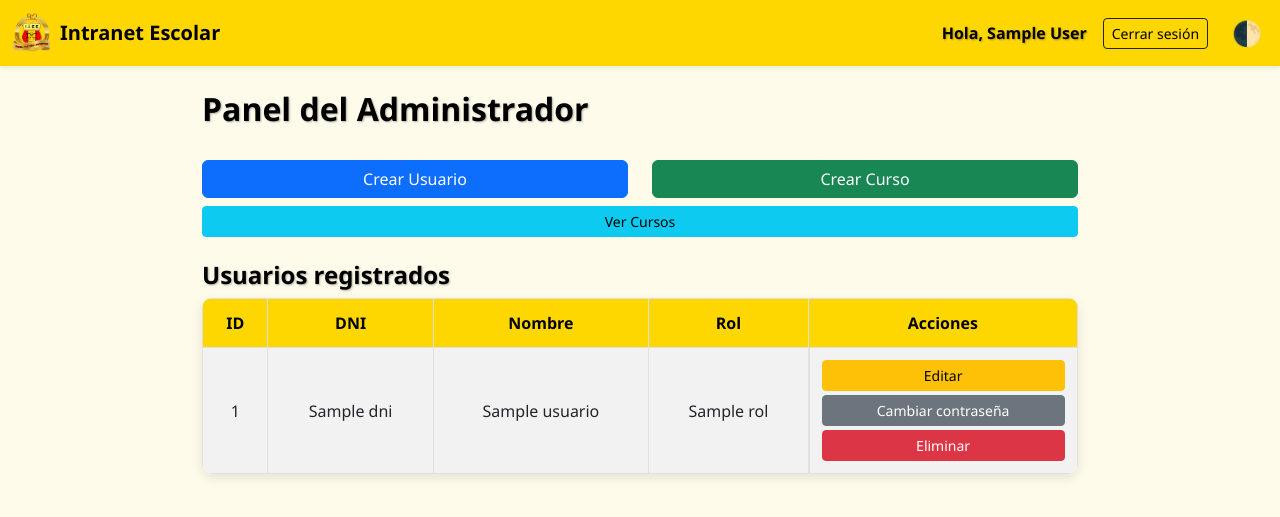
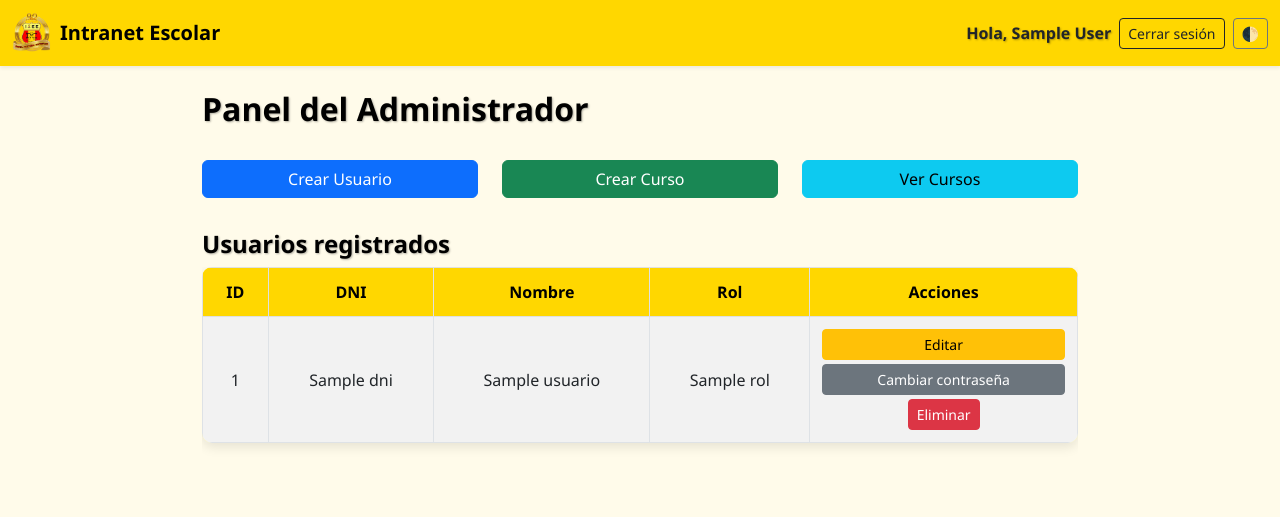
Before and after one commit to NielCM0/DAC, a Flask app: page /admin in a window 1280 px wide. Shown: the top 517 px of the page. Run offline with Flask 3, Linux system fonts and the light colour scheme; the visitor is signed in with stand-in values (Sample User, id 1); a database or web service that is not in the repository returns one stand-in record (values such as "Sample title"); some libraries are stand-ins or nearby versions.

Commit message:
para celulares

```diff
--- a/static/css/estilos.css
+++ b/static/css/estilos.css
@@ -171,3 +171,31 @@ select.form-select {
     0% { opacity: 0; transform: translateY(20px); }
     100% { opacity: 1; transform: translateY(0); }
 }
+
+/* Ajustes para dispositivos pequeños */
+@media (max-width: 768px) {
+    h1, h2, h3, h4, h5 {
+        font-size: 1.25rem;
+    }
+
+    .card, .btn, input, select, textarea {
+        font-size: 0.95rem;
+    }
+
+    .table-responsive {
+        overflow-x: auto;
+    }
+
+    .navbar-brand strong {
+        font-size: 1rem;
+    }
+
+    .form-control, .form-select {
+        width: 100%;
+    }
+
+    .toggle-mode {
+        font-size: 1rem;
+        padding: 0.3rem 0.6rem;
+    }
+}
--- a/templates/admin_panel.html
+++ b/templates/admin_panel.html
@@ -3,24 +3,26 @@
 {% block title %}Panel Administrador{% endblock %}
 
 {% block content %}
-<div class="d-flex justify-content-between align-items-center mb-4">
-    <h2>Panel del Administrador</h2>
+<div class="d-flex justify-content-between align-items-center mb-4 flex-wrap">
+    <h2 class="mb-2">Panel del Administrador</h2>
 </div>
 
 <div class="row mb-4">
-    <div class="col-md-6">
-        <a href="/crear_usuario" class="btn btn-primary w-100 mb-2">Crear Usuario</a>
+    <div class="col-md-4 col-sm-12 mb-2">
+        <a href="/crear_usuario" class="btn btn-primary w-100">Crear Usuario</a>
     </div>
-    <div class="col-md-6">
-        <a href="/crear_curso" class="btn btn-success w-100 mb-2">Crear Curso</a>
+    <div class="col-md-4 col-sm-12 mb-2">
+        <a href="/crear_curso" class="btn btn-success w-100">Crear Curso</a>
     </div>
-    <div >
-        <a href="/ver_cursos" class="btn btn-info btn-sm w-100">Ver Cursos</a>
+    <div class="col-md-4 col-sm-12 mb-2">
+        <a href="/ver_cursos" class="btn btn-info w-100">Ver Cursos</a>
     </div>
 </div>
 
-<h4>Usuarios registrados</h4>
-<table class="table table-bordered table-striped">
+<h4 class="mt-4">Usuarios registrados</h4>
+
+<div class="table-responsive">
+    <table class="table table-bordered table-striped align-middle">
         <thead class="table-light">
             <tr>
                 <th>ID</th>
@@ -37,15 +39,18 @@
                 <td>{{ u.dni }}</td>
                 <td>{{ u.nombre }}</td>
                 <td>{{ u.rol }}</td>
-            <td class="d-flex flex-column gap-1">
-                <a href="/editar_usuario/{{ u.id }}" class="btn btn-sm btn-warning w-100">Editar</a>
-                <a href="/cambiar_contraseña/{{ u.id }}" class="btn btn-sm btn-secondary w-100">Cambiar contraseña</a>
+                <td>
+                    <div class="d-grid gap-1">
+                        <a href="/editar_usuario/{{ u.id }}" class="btn btn-sm btn-warning">Editar</a>
+                        <a href="/cambiar_contraseña/{{ u.id }}" class="btn btn-sm btn-secondary">Cambiar contraseña</a>
                         <form method="post" action="/eliminar_usuario/{{ u.id }}">
-                    <button type="submit" class="btn btn-sm btn-danger w-100" onclick="return confirm('¿Estás seguro?')">Eliminar</button>
+                            <button type="submit" class="btn btn-sm btn-danger" onclick="return confirm('¿Estás seguro?')">Eliminar</button>
                         </form>
+                    </div>
                 </td>
             </tr>
             {% endfor %}
         </tbody>
     </table>
+</div>
 {% endblock %}
--- a/templates/base.html
+++ b/templates/base.html
@@ -3,6 +3,7 @@
 <html lang="es">
 <head>
     <meta charset="UTF-8">
+    <meta name="viewport" content="width=device-width, initial-scale=1"> {# 👈 necesario para móviles #}
     <title>{% block title %}Intranet Educativa{% endblock %}</title>
     <link rel="stylesheet" href="https://cdn.jsdelivr.net/npm/bootstrap@5.3.0/dist/css/bootstrap.min.css">
     <link rel="stylesheet" href="{{ url_for('static', filename='css/estilos.css') }}">
@@ -16,12 +17,17 @@
                 <img src="{{ url_for('static', filename='img/logo.png') }}" alt="Logo" width="40" height="40" class="me-2">
                 <strong>Intranet Escolar</strong>
             </a>
-            <div class="ms-auto d-flex align-items-center">
-                {% if session.get('nombre') %}
-                    <span class="me-3 fw-bold text-dark">Hola, {{ session['nombre'] }}</span>
-                {% endif %}
-                <a href="/" class="btn btn-outline-dark btn-sm me-2">Cerrar sesión</a>
-                <button class="toggle-mode" onclick="toggleDarkMode()">🌓</button>
+            <button class="navbar-toggler" type="button" data-bs-toggle="collapse" data-bs-target="#navbarContent">
+                <span class="navbar-toggler-icon"></span>
+            </button>
+            <div class="collapse navbar-collapse justify-content-end" id="navbarContent">
+                <div class="d-flex align-items-center flex-wrap gap-2 mt-2 mt-lg-0">
+                    {% if session.get('nombre') %}
+                        <span class="fw-bold text-dark">Hola, {{ session['nombre'] }}</span>
+                    {% endif %}
+                    <a href="/" class="btn btn-outline-dark btn-sm">Cerrar sesión</a>
+                    <button class="btn btn-sm btn-outline-secondary" onclick="toggleDarkMode()">🌓</button>
+                </div>
             </div>
         </div>
     </nav>
@@ -51,11 +57,8 @@
                 document.body.classList.add('dark-mode');
             }
         };
-
-
     </script>
 
-
-
+    <script src="https://cdn.jsdelivr.net/npm/bootstrap@5.3.0/dist/js/bootstrap.bundle.min.js"></script>
 </body>
 </html>
--- a/templates/docente_panel.html
+++ b/templates/docente_panel.html
@@ -3,14 +3,14 @@
 {% block title %}Panel Docente{% endblock %}
 
 {% block content %}
-<div class="d-flex justify-content-between align-items-center mb-4">
-    <h3>👨‍🏫 Panel del Docente</h3>
+<div class="d-flex justify-content-between align-items-center mb-4 flex-wrap">
+    <h3 class="mb-3 mb-md-0">👨‍🏫 Panel del Docente</h3>
 </div>
 
 {% if cursos %}
     <div class="row">
         {% for curso in cursos %}
-        <div class="col-md-6 col-lg-4 mb-4">
+        <div class="col-12 col-sm-6 col-lg-4 mb-4">
             <div class="card h-100 shadow-sm">
                 <div class="card-body d-flex flex-column justify-content-between">
                     <div>
```
Also changed, not shown: templates/cambiar_contraseña.html (+5 -5 lines), templates/crear_curso.html (+5 -5 lines), templates/crear_usuario.html (+27 -26 lines), templates/editar_usuario.html (+4 -4 lines), templates/estudiante_panel.html (+9 -3 lines), templates/ingresar_nota.html (+10 -14 lines), templates/login.html (+17 -10 lines), templates/modificar_nota.html (+9 -5 lines), templates/ver_cursos.html (+15 -11 lines), templates/ver_notas.html (+12 -10 lines). Lines whose indentation alone changed are shown as unchanged.
